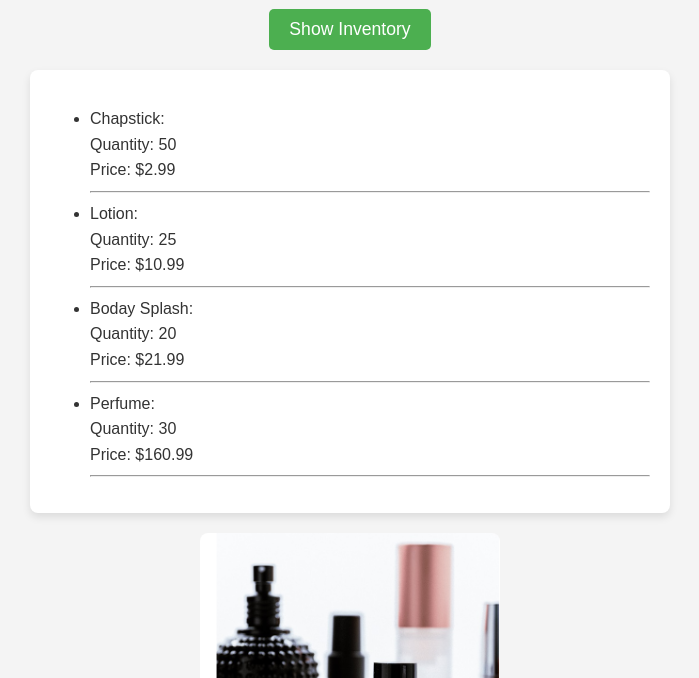
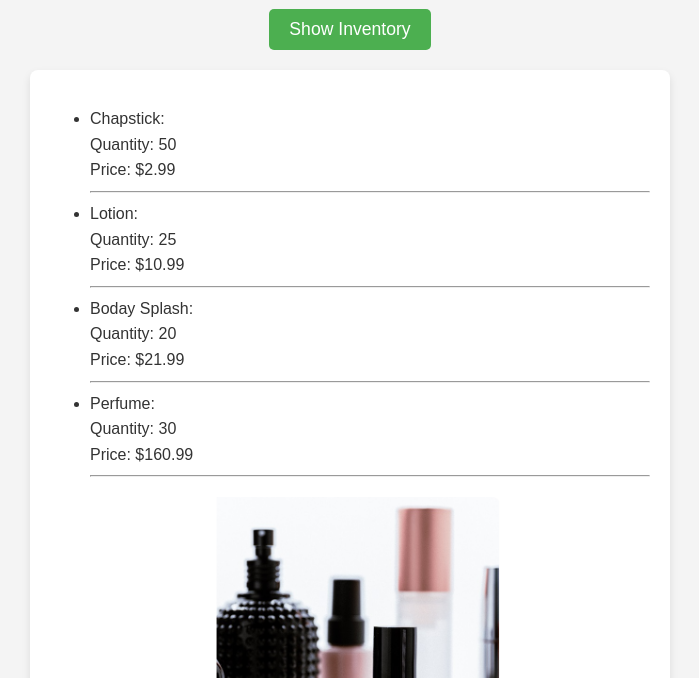
Before and after one commit to Zebib-CCL/week-7, a plain HTML site: page index.html in a window 1280 px wide. Both pictures are taken after a click on the button "Show Inventory". Shown: the part 122-800 px from the top of the page, without its empty margins (290-989 px from the left). Drawn offline with Linux system fonts and the light colour scheme.

Commit message:
my change

```diff
--- a/index.html
+++ b/index.html
@@ -11,9 +11,11 @@
     <p>INVENTORY ITEMS</p>
     <div class="container">
         <button id="button">Show Inventory</button>
-        <div id="inventories"></div>
+        <div id="inventories">
+            <!-- This will dynamically hold the inventory and image -->
+        </div>
       </div>
-<img src="cosmetics.png" alt="cosmetics">
+
       <script src="script.js"></script>
 </body>
 </html>
--- a/script.js
+++ b/script.js
@@ -56,8 +56,11 @@ button.addEventListener("click", function() {
           list.appendChild(listItem);
       });
 
-      // Append the list to the inventories div
+      // Append the list to the image to the inventories div
+      inventoriesDiv.innerHTML = '';
       inventoriesDiv.appendChild(list);
+      inventoriesDiv.innerHTML += '<img src="cosmetics.png" alt="cosmetics">'
+
       isListVisible = true;
   }
 });
--- a/style.css
+++ b/style.css
@@ -1,4 +1,3 @@
-
 body {
     font-family: Arial, sans-serif;
     background-color: #f4f4f4;
```
